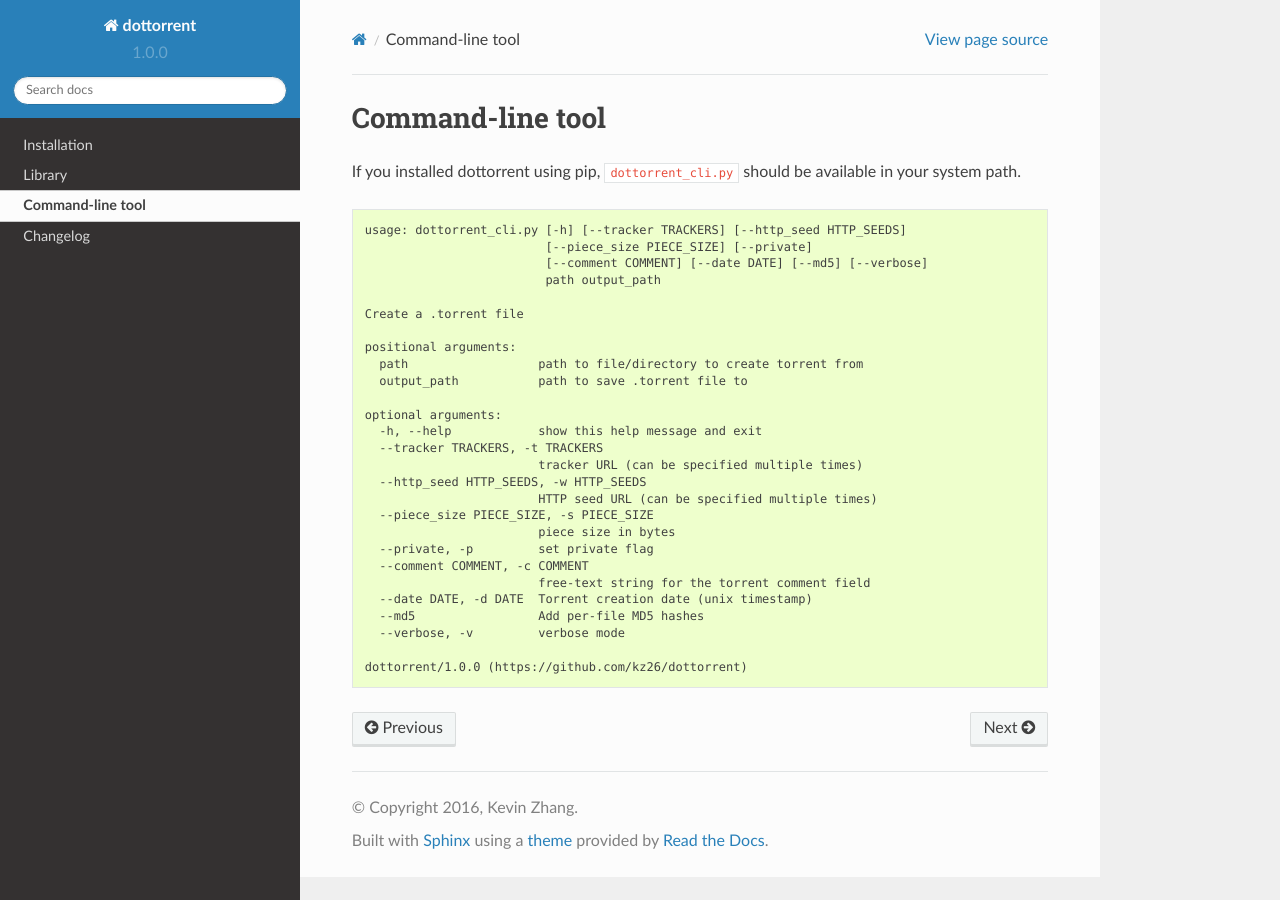
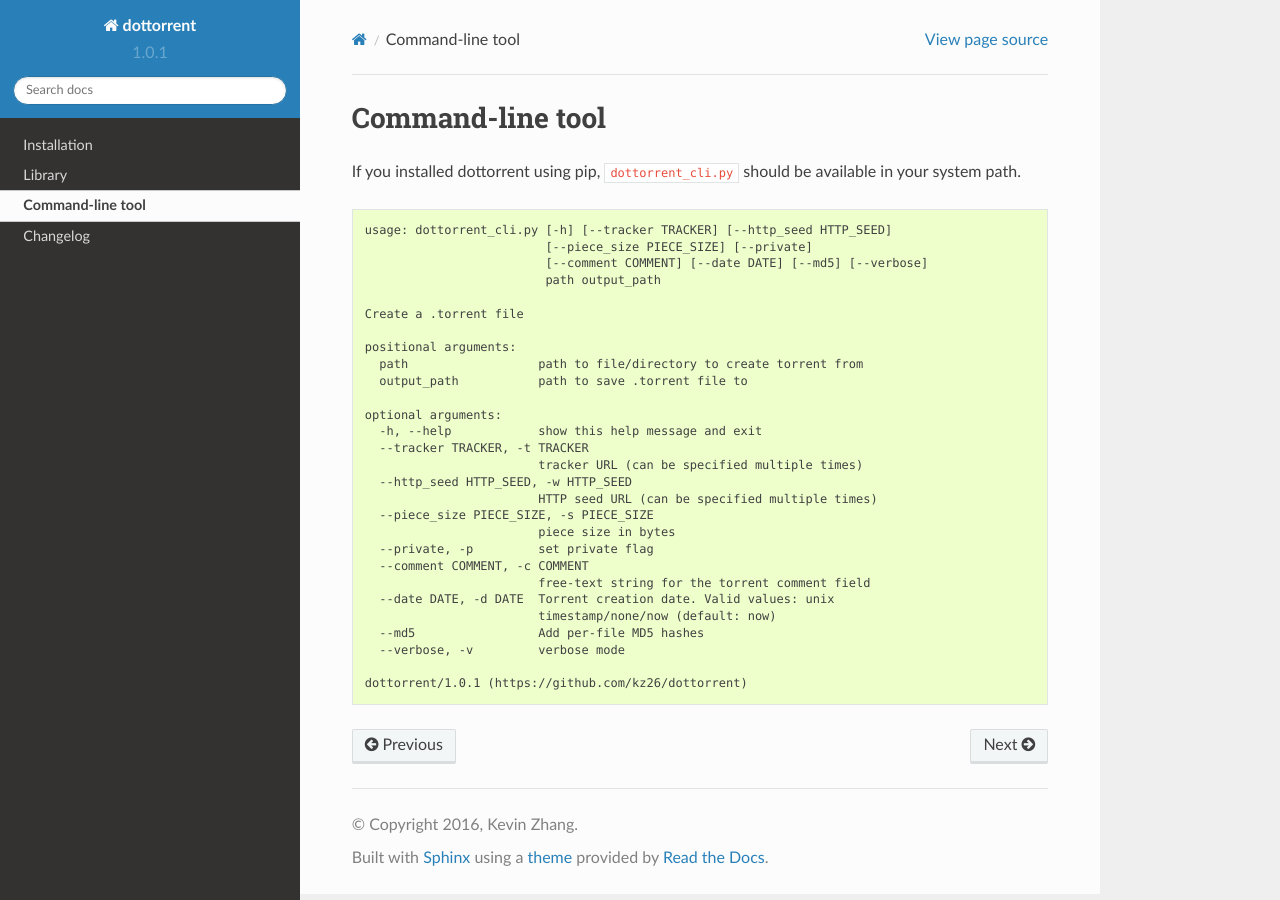
Before and after one commit to kz26/dottorrent, a Sphinx documentation site: the page built from docs/cli.rst, in a window 1280 px wide. Built offline with Sphinx 7.4.7 and the Read the Docs theme 2.0.0, drawn with Linux system fonts in a browser that asks for light colours.

```diff
--- a/docs/cli.rst
+++ b/docs/cli.rst
@@ -8,7 +8,7 @@ available in your system path.
 
 ::
 
-	usage: dottorrent_cli.py [-h] [--tracker TRACKERS] [--http_seed HTTP_SEEDS]
+	usage: dottorrent_cli.py [-h] [--tracker TRACKER] [--http_seed HTTP_SEED]
 	                         [--piece_size PIECE_SIZE] [--private]
 	                         [--comment COMMENT] [--date DATE] [--md5] [--verbose]
 	                         path output_path
@@ -21,17 +21,18 @@ available in your system path.
 
 	optional arguments:
 	  -h, --help            show this help message and exit
-	  --tracker TRACKERS, -t TRACKERS
+	  --tracker TRACKER, -t TRACKER
 	                        tracker URL (can be specified multiple times)
-	  --http_seed HTTP_SEEDS, -w HTTP_SEEDS
+	  --http_seed HTTP_SEED, -w HTTP_SEED
 	                        HTTP seed URL (can be specified multiple times)
 	  --piece_size PIECE_SIZE, -s PIECE_SIZE
 	                        piece size in bytes
 	  --private, -p         set private flag
 	  --comment COMMENT, -c COMMENT
 	                        free-text string for the torrent comment field
-	  --date DATE, -d DATE  Torrent creation date (unix timestamp)
+	  --date DATE, -d DATE  Torrent creation date. Valid values: unix
+	                        timestamp/none/now (default: now)
 	  --md5                 Add per-file MD5 hashes
 	  --verbose, -v         verbose mode
 
-	dottorrent/1.0.0 (https://github.com/kz26/dottorrent)
+	dottorrent/1.0.1 (https://github.com/kz26/dottorrent)
--- a/docs/conf.py
+++ b/docs/conf.py
@@ -64,7 +64,7 @@ author = 'Kevin Zhang'
 # built documents.
 #
 # The short X.Y version.
-version = '1.0.0'
+version = '1.0.1'
 # The full version, including alpha/beta/rc tags.
 release = version
 
--- a/dottorrent/version.py
+++ b/dottorrent/version.py
@@ -1 +1 @@
-__version__ = '1.0.0'
+__version__ = '1.0.1'
--- a/setup.py
+++ b/setup.py
@@ -11,7 +11,7 @@ setup(
 
     # Project uses reStructuredText, so ensure that the docutils get
     # installed or upgraded on the target machine
-    install_requires=['bencoder.pyx>=1.1.2', 'humanfriendly', 'tqdm>=4.8.4'],
+    install_requires=['bencoder.pyx>=1.1.1', 'humanfriendly', 'tqdm>=4.8.4'],
 
     # metadata for upload to PyPI
     author="Kevin Zhang",
```
Also changed, not shown: docs/changelog.rst (+7 -0 lines), 1 other file.
